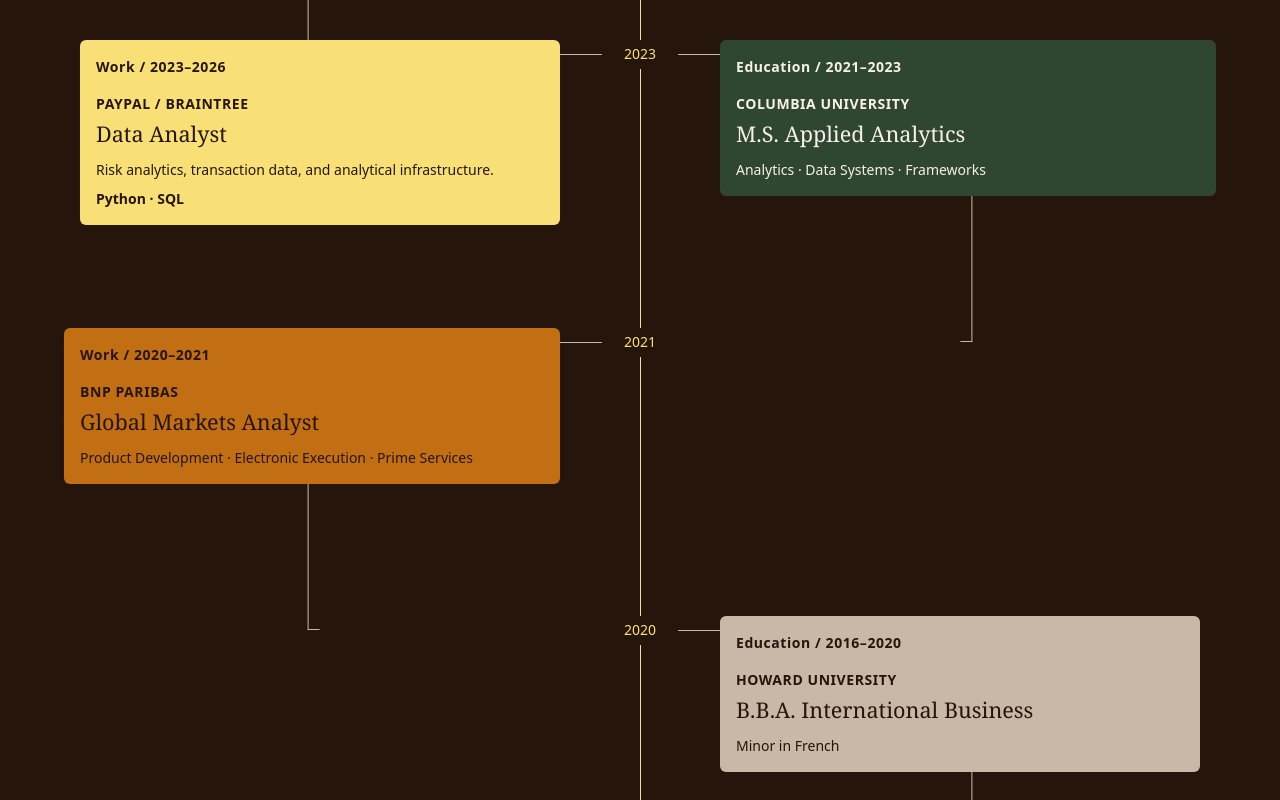
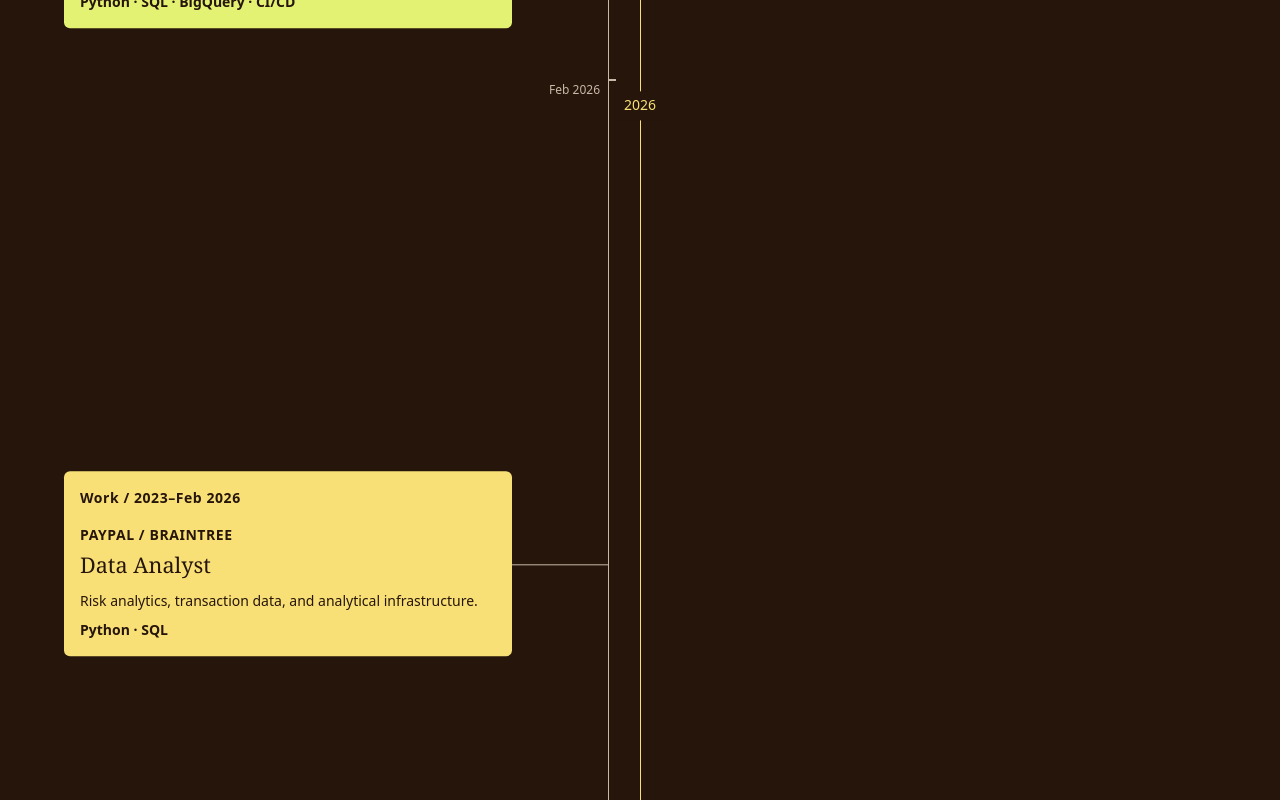
Before and after one commit to ssf876/shanice-dot-com, a React (Vite) app: page /about in a window 1280 px wide. Shown: the part 1500-2300 px from the top of the page. Built offline with nearby package versions, Linux system fonts and the light colour scheme.

Commit message:
fix: contain timeline tiles within chronological ranges

```diff
--- a/src/components/ExperienceTimeline.css
+++ b/src/components/ExperienceTimeline.css
@@ -1,93 +1,93 @@
 .experience {
   margin-top: var(--space-6);
-  --timeline-step: 18rem;
-  --timeline-gap: 5rem;
+  --timeline-gap: 8rem;
 }
 .experience-labels {
   display: flex;
   justify-content: space-between;
-  padding-bottom: var(--space-4);
+  padding-bottom: var(--space-5);
   font-size: var(--text-small);
   text-transform: uppercase;
   letter-spacing: var(--tracking-label);
   color: var(--note-0);
 }
-.experience-chart { position: relative; }
-.experience-items, .experience-axis, .experience-ranges {
-  display: grid;
-  grid-template-rows: repeat(5, var(--timeline-step)) 3rem;
-}
-.experience-items {
-  grid-template-columns: minmax(0, 1fr) calc(var(--timeline-gap) * 2) minmax(0, 1fr);
-  list-style: none;
-  padding: 0;
-  margin: 0;
-}
-.experience-axis, .experience-ranges {
-  position: absolute;
-  inset: 0;
-  pointer-events: none;
-}
+/* One uniform date scale; tiles are centered inside their own intervals. */
+.experience-chart { position: relative; margin-block: var(--space-4); }
+.experience-axis, .experience-items { position: relative; height: var(--timeline-height); }
+.experience-axis { position: absolute; inset-inline: 0; top: 0; pointer-events: none; }
 .experience-axis::before {
   content: '';
   position: absolute;
   left: 50%;
-  top: 0;
-  bottom: 1.5rem;
+  inset-block: 0;
   border-left: 1px solid var(--note-0);
 }
-.experience-axis span {
-  justify-self: center;
-  align-self: start;
-  z-index: 1;
+.experience-axis > span {
+  position: absolute;
+  left: 50%;
+  transform: translate(-50%, -50%);
   padding: 0.15rem 0.4rem;
   background: var(--paper-0);
   color: var(--note-0);
   font-size: var(--text-small);
   font-variant-numeric: tabular-nums;
 }
-.experience-range {
-  width: 0.7rem;
-  margin-top: 0.9rem;
-  margin-bottom: calc(var(--timeline-step) - 0.9rem);
-  border-block: 1px solid var(--ink-1);
-  justify-self: center;
-}
-.experience-range.work { transform: translateX(-2.4rem); border-left: 1px solid var(--ink-1); }
-.experience-range.education { transform: translateX(2.4rem); border-right: 1px solid var(--ink-1); }
-.experience-range:last-child { margin-bottom: 2.1rem; }
-.experience-item { position: relative; align-self: start; min-width: 0; }
-.experience-item.work { grid-column: 1; }
-.experience-item.education { grid-column: 3; }
-.experience-item::before {
-  content: '';
+.experience-items { list-style: none; padding: 0; margin: 0; }
+/* Each item uses the entire scale as its coordinate system. Only its compact
+   article and separate duration bracket paint content. No per-item offsets. */
+.experience-item { position: absolute; inset-block: 0; pointer-events: none; width: calc(50% - var(--timeline-gap)); }
+.experience-item.work { left: 0; }
+.experience-item.education { right: 0; }
+.experience-item article {
   position: absolute;
-  top: 0.9rem;
-  width: calc(var(--timeline-gap) - 2.4rem);
-  border-top: 1px solid var(--ink-1);
-}
-.experience-item.work::before { left: 100%; }
-.experience-item.education::before { right: 100%; }
-.experience-item article {
+  top: var(--tile-center);
+  transform: translateY(-50%);
+  pointer-events: auto;
+  width: 100%;
   padding: var(--space-3);
   border-radius: var(--radius-1);
   background: var(--tile-color);
   color: var(--tile-ink, var(--espresso-950));
 }
+.experience-item article::before {
+  content: '';
+  position: absolute;
+  top: 50%;
+  width: calc(var(--timeline-gap) - 2rem);
+  border-top: 1px solid var(--ink-1);
+}
+.experience-item.work article::before { left: 100%; }
+.experience-item.education article::before { right: 100%; }
+.experience-range {
+  position: absolute;
+  top: var(--range-top);
+  height: var(--range-height);
+  width: 0.5rem;
+  border-block: 1px solid var(--ink-1);
+}
+.work .experience-range { left: calc(100% + var(--timeline-gap) - 2rem); border-left: 1px solid var(--ink-1); }
+.education .experience-range { right: calc(100% + var(--timeline-gap) - 2rem); border-right: 1px solid var(--ink-1); }
+.experience-range span { position: absolute; white-space: nowrap; color: var(--ink-1); font-size: 0.75rem; background: var(--paper-0); }
+.work .experience-range span { right: 1rem; }
+.education .experience-range span { left: 1rem; }
+.range-end { top: 0; transform: translateY(-100%); }
+.range-start { bottom: 0; transform: translateY(100%); }
+/* One annotation at the shared PayPal boundary avoids duplicating Feb 2026. */
+.paypal-analyst .range-end { display: none; }
 .experience-item p { margin: 0.5rem 0 0; line-height: 1.5; font-size: var(--text-small); }
 .experience-item .experience-category { margin: 0 0 1rem; }
 .experience-category, .experience-company { font-weight: 600; letter-spacing: 0.04em; }
 .experience-item h3 { margin: 0.4rem 0 0.75rem; font-size: 1.35rem; line-height: 1.25; }
 .experience-detail { font-weight: 600; }
 .paypal-engineer { --tile-color: var(--work-engineer); }
-.paypal-analyst { --tile-color: var(--work-analyst); margin-left: 1rem; }
+.paypal-analyst { --tile-color: var(--work-analyst); }
 .bnp-analyst { --tile-color: var(--work-markets); }
-.bnp-summer { --tile-color: var(--work-summer); margin-left: 2rem; }
 .columbia { --tile-color: var(--education-columbia); --tile-ink: var(--cream-100); }
-.howard { --tile-color: var(--education-howard); margin-right: 1rem; }
+.howard { --tile-color: var(--education-howard); }
 @media (max-width: 60rem) {
-  .experience-labels, .experience-axis, .experience-ranges { display: none; }
-  .experience-items { display: flex; flex-direction: column; gap: var(--space-4); border-left: 1px solid var(--note-0); padding-left: var(--space-4); }
-  .experience-item { width: 100%; margin: 0; }
-  .experience-item.work::before, .experience-item.education::before { left: auto; right: 100%; width: var(--space-4); }
+  .experience-labels, .experience-axis, .experience-range { display: none; }
+  .experience-chart { padding-bottom: 0; }
+  .experience-items { height: auto; display: flex; flex-direction: column; gap: var(--space-4); border-left: 1px solid var(--note-0); padding-left: var(--space-4); }
+  .experience-item, .experience-item article { position: relative; inset: auto; width: 100%; transform: none; }
+  .experience-item.work article::before, .experience-item.education article::before { left: auto; right: 100%; top: 0.9rem; width: var(--space-4); }
 }
--- a/src/components/ExperienceTimeline.jsx
+++ b/src/components/ExperienceTimeline.jsx
@@ -1,4 +1,5 @@
 import { timeline, timelineYears } from '../content/timeline.js'
+import { endpointLabel, timelineGeometry, timelineHeight, timelinePosition } from '../lib/timeline.js'
 import './ExperienceTimeline.css'
 
 export default function ExperienceTimeline() {
@@ -6,19 +7,20 @@
     <section className="experience" aria-labelledby="experience-heading">
       <h2 id="experience-heading" className="section-heading">Experience</h2>
       <div className="experience-labels" aria-hidden="true"><span>Work</span><span>Education</span></div>
-      <div className="experience-chart">
+      <div className="experience-chart" style={{ '--timeline-height': `${timelineHeight(timeline)}rem` }}>
         <div className="experience-axis" aria-hidden="true">
-          {timelineYears.map((year, index) => <span key={year} style={{ gridRow: index + 1 }}>{year}</span>)}
-        </div>
-        <div className="experience-ranges" aria-hidden="true">
-          {timeline.filter((item) => item.end > item.start).map((item) => (
-            <span key={item.id} className={`experience-range ${item.category.toLowerCase()}`}
-              style={{ gridRow: `${item.start} / ${item.end + 1}` }} />
-          ))}
+          {timelineYears.map((year) => <span key={year} style={{ top: `${timelinePosition(year)}%` }}>{year}</span>)}
         </div>
         <ol className="experience-items">
-          {timeline.map((item) => (
-            <li key={item.id} className={`experience-item ${item.category.toLowerCase()} ${item.id}`} style={{ gridRow: item.row }}>
+          {timeline.map((item) => {
+            const { center, top, height } = timelineGeometry(item)
+            return (
+              <li key={item.id} className={`experience-item ${item.category.toLowerCase()} ${item.id}`}
+                style={{ '--tile-center': `${center}%`, '--range-top': `${top}%`, '--range-height': `${height}%` }}>
+                <div className="experience-range" aria-hidden="true">
+                  <span className="range-end">{endpointLabel(item.endYear, item.endMonth)}</span>
+                  <span className="range-start">{endpointLabel(item.startYear, item.startMonth)}</span>
+                </div>
                 <article>
                   <p className="experience-category">{item.category} <span> / {item.period}</span></p>
                   <p className="experience-company">{item.company}</p>
@@ -27,7 +29,8 @@
                   {item.detail && <p className="experience-detail">{item.detail}</p>}
                 </article>
               </li>
-          ))}
+            )
+          })}
         </ol>
       </div>
     </section>
--- a/src/content/timeline.js
+++ b/src/content/timeline.js
@@ -1,38 +1,38 @@
-// Row positions share the milestone grid; ranges show elapsed years between milestones.
-export const timelineYears = [2026, 2023, 2021, 2020, 2019, 2016]
+export const timelineYears = [2026, 2023, 2021, 2020, 2016]
 
+// Null months preserve year-only precision. Entries are in start-date order.
 export const timeline = [
   {
-    id: 'paypal-engineer', category: 'Work', company: 'PAYPAL / BRAINTREE',
-    role: 'Software Engineer, Data Engineering', period: '2026',
-    description: 'Production data systems supporting risk and fraud workflows.',
-    detail: 'Python · SQL · BigQuery · CI/CD', row: 1, start: 1, end: 1,
+    id: 'howard', category: 'Education', company: 'HOWARD UNIVERSITY',
+    role: 'B.B.A. International Business', period: '2016–May 2020',
+    description: 'Minor in French',
+    startYear: 2016, startMonth: null, endYear: 2020, endMonth: 5,
+  },
+  {
+    id: 'bnp-analyst', category: 'Work', company: 'BNP PARIBAS',
+    role: 'Global Markets Analyst', period: 'Jul 2020–Jul 2021',
+    description: 'Product Development · Electronic Execution · Prime Services',
+    startYear: 2020, startMonth: 7, endYear: 2021, endMonth: 7,
+  },
+  {
+    id: 'columbia', category: 'Education', company: 'COLUMBIA UNIVERSITY',
+    role: 'M.S. Applied Analytics', period: '2021–Feb 2023',
+    description: 'Analytics · Data Systems · Frameworks',
+    startYear: 2021, startMonth: null, endYear: 2023, endMonth: 2,
   },
   {
     id: 'paypal-analyst', category: 'Work', company: 'PAYPAL / BRAINTREE',
-    role: 'Data Analyst', period: '2023–2026',
+    role: 'Data Analyst', period: '2023–Feb 2026',
     description: 'Risk analytics, transaction data, and analytical infrastructure.',
-    detail: 'Python · SQL', row: 2, start: 1, end: 2,
+    detail: 'Python · SQL',
+    startYear: 2023, startMonth: null, endYear: 2026, endMonth: 2,
   },
   {
-    id: 'columbia', category: 'Education', company: 'COLUMBIA UNIVERSITY',
-    role: 'M.S. Applied Analytics', period: '2021–2023',
-    description: 'Analytics · Data Systems · Frameworks', row: 2, start: 2, end: 3,
-  },
-  {
-    id: 'bnp-analyst', category: 'Work', company: 'BNP PARIBAS',
-    role: 'Global Markets Analyst', period: '2020–2021',
-    description: 'Product Development · Electronic Execution · Prime Services',
-    row: 3, start: 3, end: 4,
-  },
-  {
-    id: 'bnp-summer', category: 'Work', company: 'BNP PARIBAS',
-    role: 'Global Markets Summer Analyst', period: '2019',
-    description: 'Bloomberg data · Excel/VBA · market analysis', row: 5, start: 5, end: 5,
-  },
-  {
-    id: 'howard', category: 'Education', company: 'HOWARD UNIVERSITY',
-    role: 'B.B.A. International Business', period: '2016–2020',
-    description: 'Minor in French', row: 4, start: 4, end: 6,
+    id: 'paypal-engineer', category: 'Work', company: 'PAYPAL / BRAINTREE',
+    role: 'Software Engineer, Data Engineering', period: 'Feb 2026–2026',
+    description: 'Production data systems supporting risk and fraud workflows.',
+    detail: 'Python · SQL · BigQuery · CI/CD',
+    startYear: 2026, startMonth: 2, endYear: 2026, endMonth: null,
+    ongoing: true,
   },
 ]
--- /dev/null
+++ b/src/lib/timeline.js
@@ -0,0 +1,28 @@
+// A year-only anchor is the numeric year, not a claim that the event was in January.
+export const dateValue = (year, month = null) => year + (month === null ? 0 : (month - 1) / 12)
+
+// 2027 is the exclusive upper boundary: the display includes all of 2026.
+export const timelineDomain = { start: 2016, end: 2027 }
+
+// Recent dates appear at the top. The same linear scale drives every visual mark.
+export const timelinePosition = (value) =>
+  100 * (timelineDomain.end - value) / (timelineDomain.end - timelineDomain.start)
+
+export function timelineGeometry(item) {
+  const start = dateValue(item.startYear, item.startMonth)
+  const end = item.ongoing ? timelineDomain.end : dateValue(item.endYear, item.endMonth)
+  return {
+    anchor: timelinePosition(start),
+    center: timelinePosition((start + end) / 2),
+    top: timelinePosition(end),
+    height: timelinePosition(start) - timelinePosition(end),
+  }
+}
+
+const months = ['Jan', 'Feb', 'Mar', 'Apr', 'May', 'Jun', 'Jul', 'Aug', 'Sep', 'Oct', 'Nov', 'Dec']
+export const endpointLabel = (year, month) => month === null ? '' : `${months[month - 1]} ${year}`
+
+// Give the shortest interval room for a compact tile. This enlarges the entire
+// scale uniformly, so all elapsed-time distances remain proportional.
+export const timelineHeight = (items, minimumIntervalRem = 18) =>
+  100 * minimumIntervalRem / Math.min(...items.map((item) => timelineGeometry(item).height))
```
Also changed, not shown: 3 other files (tests, documents, lock files or other folders). Lines whose indentation alone changed are shown as unchanged.
